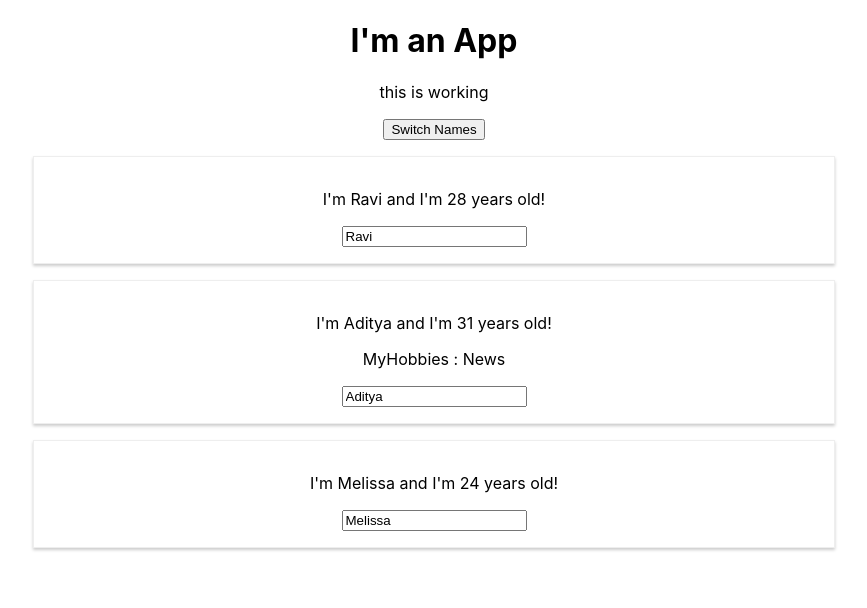
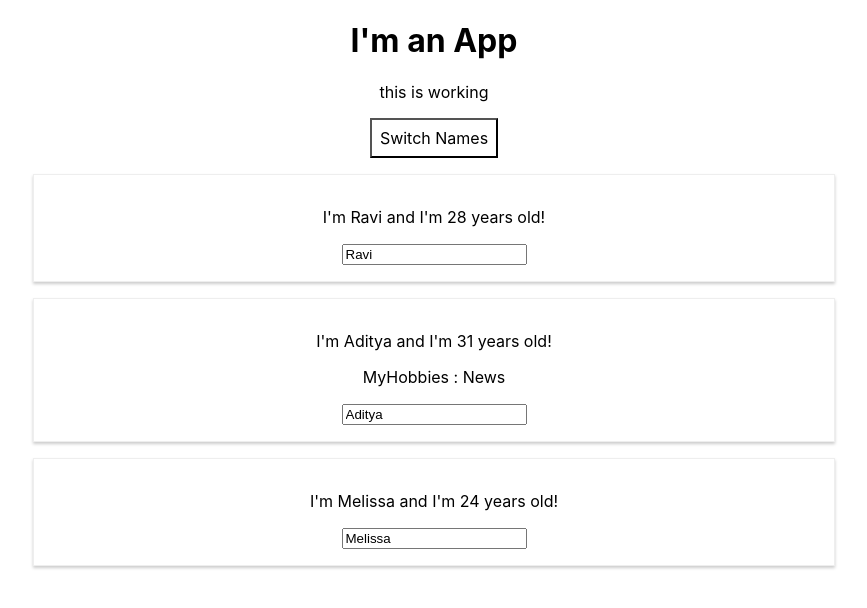
Before and after one commit to rpvyas/LearningReact, a React (Create React App) app in the folder react-app/react-app/: page / in a window 1280 px wide. Shown: the top 608 px of the page, without its empty margins (206-1073 px from the left). Built offline with nearby package versions, Linux system fonts and the light colour scheme.

Commit message:
added inline styling

```diff
--- a/react-app/react-app/src/App.js
+++ b/react-app/react-app/src/App.js
@@ -39,11 +39,19 @@
 
   // arrow functions not recommended for button onclick, bind is better for performance
   render() {
+    const style = {
+      font: 'inherit',
+      bordor: '1px solid blue',
+      padding: '8px',
+      backgroundColor: 'white',
+      cursor: 'pointer'
+    };
+
     return (
       <div className="App">
         <h1>I'm an App</h1>
         <p>this is working</p>
-        <button onClick = {() => this.switchNameHandler("ravipvyas")}> Switch Names </button>
+        <button style={style} onClick = {() => this.switchNameHandler("ravipvyas")}> Switch Names </button>
         <Person name={this.state.persons[0].name} age={this.state.persons[0].age}/>
         <Person
           name={this.state.persons[1].name}
```
